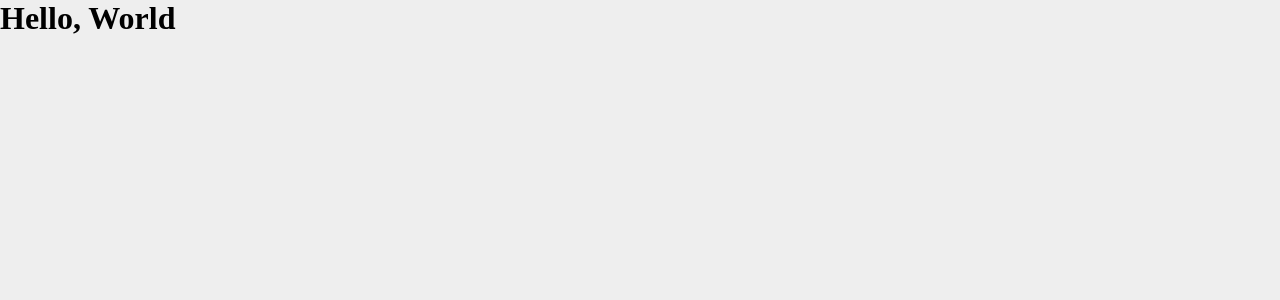
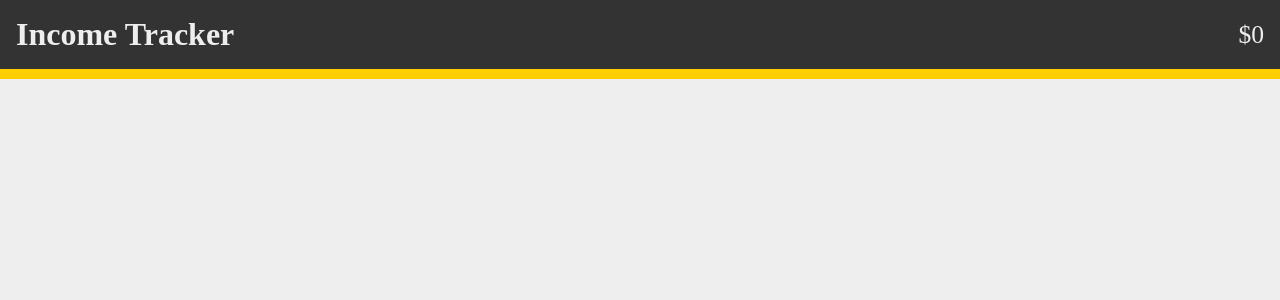
Before and after one commit to Shayboniyshoh/income-tracker-vuejs-project, a Vue app: page / in a window 1280 px wide. Shown: the top 300 px of the page. Built offline with nearby package versions, Linux system fonts and the light colour scheme.

Commit message:
Created and imported Header Component

```diff
--- a/src/App.vue
+++ b/src/App.vue
@@ -1,12 +1,19 @@
 <template>
   <div id="app">
-    <h1>Hello, World</h1>
+    <HeaderItem />
   </div>
 </template>
 
 <script>
+import HeaderItem from "./components/HeaderItem.vue";
 
 export default {
+  components: { HeaderItem },
+  setup() {
+    return {
+      HeaderItem
+    }
+  }
 }
 </script>
 
--- /dev/null
+++ b/src/components/HeaderItem.vue
@@ -0,0 +1,33 @@
+<template>
+    <header>
+        <h1 class="heading">Income Tracker</h1>
+        <div class="total-income">$0</div>
+    </header>
+</template>
+
+<script>
+export default {
+
+}
+</script>
+
+<style scoped>
+header {
+    display: flex;
+    justify-content: space-between;
+    align-items: center;
+    background: #333;
+    border-bottom: 10px solid #FFCE00;
+}
+
+.heading {
+    color: #eee;
+    padding: 1rem;
+}
+
+.total-income {
+    color: #eee;
+    padding: 1rem;
+    font-size: 1.6rem;
+}
+</style>
```
